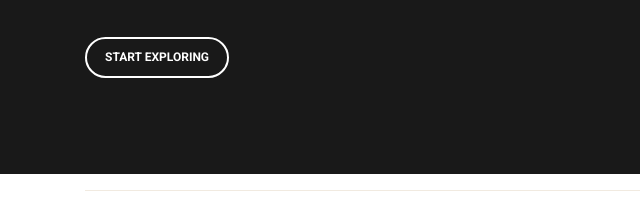
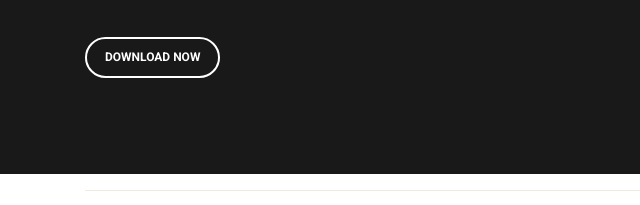
Before and after one commit to Devaduth/Melophile, a plain HTML site: page index.html in a window 1280 px wide. Shown: the part 446-651 px from the top of the page, 0-640 px from the left. Drawn offline with Linux system fonts and the light colour scheme.

Commit message:
apk download

```diff
--- a/index.html
+++ b/index.html
@@ -70,8 +70,8 @@
                   Clean UI and Customizations
                 </li>
               </ul>
-              <a class="mt-4 btn btn-outline-neutral btn-round" href="#features"
-                >Start Exploring</a
+              <a class="mt-4 btn btn-outline-neutral btn-round" href="./downloads/melophile.apk"
+                >Download Now</a
               >
             </div>
             <div class="col-md-6 col-sm-12 text-right">
```
